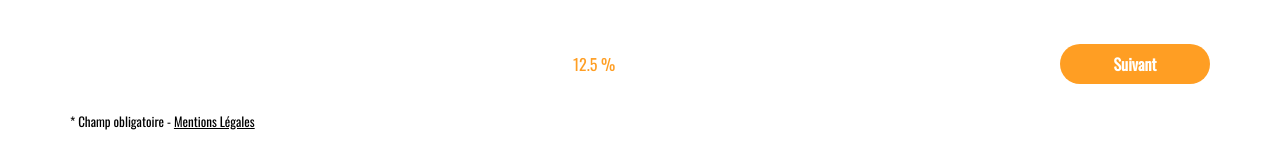
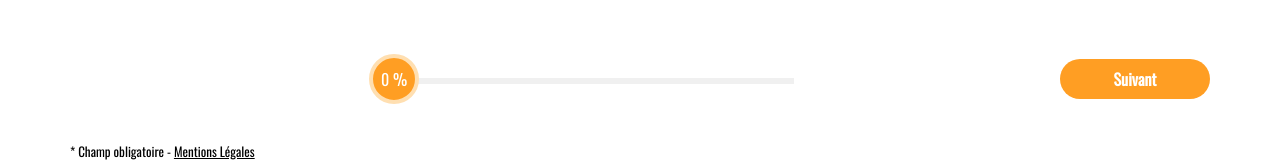
Before and after one commit to jlum85/certifreact, a React (Create React App) app: page / in a window 1280 px wide. Shown: the part 321-485 px from the top of the page. Built offline with nearby package versions, Linux system fonts and the light colour scheme.

Commit message:
ProgressBar ok

```diff
--- a/src/App.css
+++ b/src/App.css
@@ -7,6 +7,7 @@
 :root {
   --color-orange: #ff9e23;
   --color-orange-shadow: #e57f00;
+  --color-orange-border: #ffdfb1;
 }
 
 .pad-tb30 {
--- a/src/components/ContentInput.js
+++ b/src/components/ContentInput.js
@@ -7,7 +7,7 @@ const ContentInput = props => {
   console.log(props);
 
   // on récupère la liste des options via les props
-  const getInput = () => {};
+  //   const getInput = () => {};
 
   return (
     <div className="content-input">
--- a/src/components/ContentProgress.css
+++ b/src/components/ContentProgress.css
@@ -7,7 +7,7 @@
   align-items: center;
   font-family: "Oswald", sans-serif;
   margin-top: 30px;
-  /* background-color: red; */
+  height: 70px;
 }
 
 .previous {
@@ -15,10 +15,7 @@
   font-size: 16px;
   cursor: pointer;
   color: black;
-}
-
-.rangeProgress {
-  color: var(--color-orange);
+  width: 150px;
 }
 
 .next {
@@ -32,3 +29,53 @@
   font-weight: bold;
   cursor: pointer;
 }
+
+.rangeContainer {
+  width: 400px;
+  margin: 0 auto;
+}
+
+#rangeSlider {
+  position: relative;
+  height: 50px;
+}
+
+#rangeValue {
+  width: 50px;
+  height: 50px;
+  -webkit-box-sizing: border-box;
+  -moz-box-sizing: border-box;
+  box-sizing: border-box;
+  line-height: 42px;
+  z-index: 2;
+  background-color: var(--color-orange);
+  border: 4px solid var(--color-orange-border);
+  color: #fff;
+  font-size: 16px;
+  font-weight: 400;
+  text-align: center;
+  display: block;
+  -webkit-border-radius: 100%;
+  -moz-border-radius: 100%;
+  border-radius: 100%;
+  position: absolute;
+}
+
+#rangeSlider:before {
+  content: "";
+  background-color: #f0f0f0;
+  height: 6px;
+  width: 100%;
+  position: absolute;
+  bottom: 20px;
+}
+
+#rangeBarBefore {
+  background-color: var(--color-orange-border);
+  height: 6px;
+  position: absolute;
+  left: 0;
+  /* bottom: 10px; */
+  bottom: 20px;
+  z-index: 1;
+}
--- a/src/components/ContentProgress.js
+++ b/src/components/ContentProgress.js
@@ -1,6 +1,7 @@
 import React from "react";
 import "../App.css";
 import "./ContentProgress.css";
+import RangeSlider from "./RangeSlider";
 
 const lastPage = 8;
 
@@ -10,13 +11,13 @@ const ContentProgress = props => {
 
   // calcul du % de progression en fonction de la page courante
   const getProgress = currentPage => {
-    // on a étapes dont la dernière est la confirmation
-    // 1) Type de bien : 12,5 %
-    // 2) Etat du bien : 25 %
+    // on a 8 étapes dont la dernière est la confirmation
+    // 1) Type de bien : 0
+    // 2) Etat du bien : 14 %
     // ....
-    // 7) Coordonnées :  87,5 % Valider
+    // 7) Coordonnées :  86 %   Valider
     // 8) Confirmation : 100%
-    return Number(currentPage) * (100 / lastPage) + " % ";
+    return Math.round(Number(currentPage - 1) * (100 / (lastPage - 1)));
   };
 
   const getNextLabel = currentPage => {
@@ -39,7 +40,9 @@ const ContentProgress = props => {
         Précédent
       </div>
 
-      <div className="rangeProgress"> {getProgress(props.currentPage)} </div>
+      {/* composant qui gère la barre de progression */}
+      <RangeSlider value={getProgress(props.currentPage)} />
+
       <div
         className="next"
         onClick={() => {
--- a/src/components/ContentRadio.js
+++ b/src/components/ContentRadio.js
@@ -43,7 +43,7 @@ const getClassName = (index, checkedItem) => {
 
 const ContentRadio = props => {
   const [checkedIndex, setCheckedIndex] = useState(-1);
-  console.log("ContentRadio");
+  // console.log("ContentRadio");
   // console.log(props);
   // console.log("checkedIndex", checkedIndex);
 
@@ -66,12 +66,11 @@ const ContentRadio = props => {
               value={index}
               checked={checkedIndex === index}
               onChange={() => {
-                console.log("onChange");
-
                 const newObj = { ...props.userData };
                 saveAnswer(newObj, index); // on met à jour l'attribut correspondant de userData
-                console.log("index", index);
-                console.log("newObj", newObj);
+                // console.log("onChange");
+                // console.log("index", index);
+                // console.log("newObj", newObj);
                 props.saveUserData(newObj); // sauvegarde dans le state général
                 setCheckedIndex(index);
               }}
@@ -83,15 +82,7 @@ const ContentRadio = props => {
     }
   };
 
-  const checkParam = () => {
-    console.log("checkParam");
-  };
-
-  return (
-    <form className="content-radio" onSubmit={checkParam()}>
-      {getRadio()}
-    </form>
-  );
+  return <form className="content-radio">{getRadio()}</form>;
 };
 
 export default ContentRadio;
--- /dev/null
+++ b/src/components/RangeSlider.js
@@ -0,0 +1,29 @@
+import React from "react";
+import "../App.css";
+import "./ContentProgress.css";
+
+const RangeSlider = props => {
+  console.log(props);
+  const value = props.value;
+
+  // on utilise du style inline pour gérer le positionnement relatif sur la barre
+  // on a une width de 400 donc on multiplie le % par 4
+  const relativeWidth = value * 4;
+  // et on a un décalage de -25 qui est la moitié de rangeValue
+  const relativeLeft = relativeWidth - 25;
+
+  return (
+    <div className="rangeContainer">
+      <div id="rangeSlider">
+        {/* <div id="rangeValue" style={{ left: "76px" }}> */}
+        <div id="rangeValue" style={{ left: relativeLeft + "px" }}>
+          {props.value} %
+        </div>
+        {/* <div id="rangeBarBefore" style={{ width: "105px" }}></div> */}
+        <div id="rangeBarBefore" style={{ width: relativeWidth + "px" }}></div>
+      </div>
+    </div>
+  );
+};
+
+export default RangeSlider;
--- a/src/containers/PageContent.js
+++ b/src/containers/PageContent.js
@@ -63,7 +63,6 @@ const PageContent = props => {
   console.log("Page");
   console.log(props);
   const currentPage = props.userData.currentPage;
-  console.log(currentPage);
 
   const getComponent = page => {
     // on récupère les informations de la page courante
@@ -108,6 +107,7 @@ const PageContent = props => {
     <section className="wrapper content">
       <ContentTitle pageContent={tabPageContent[currentPage - 1]} />
 
+      {/* Chargement du component associé à la page  */}
       {getComponent(currentPage)}
 
       <ContentProgress
```
